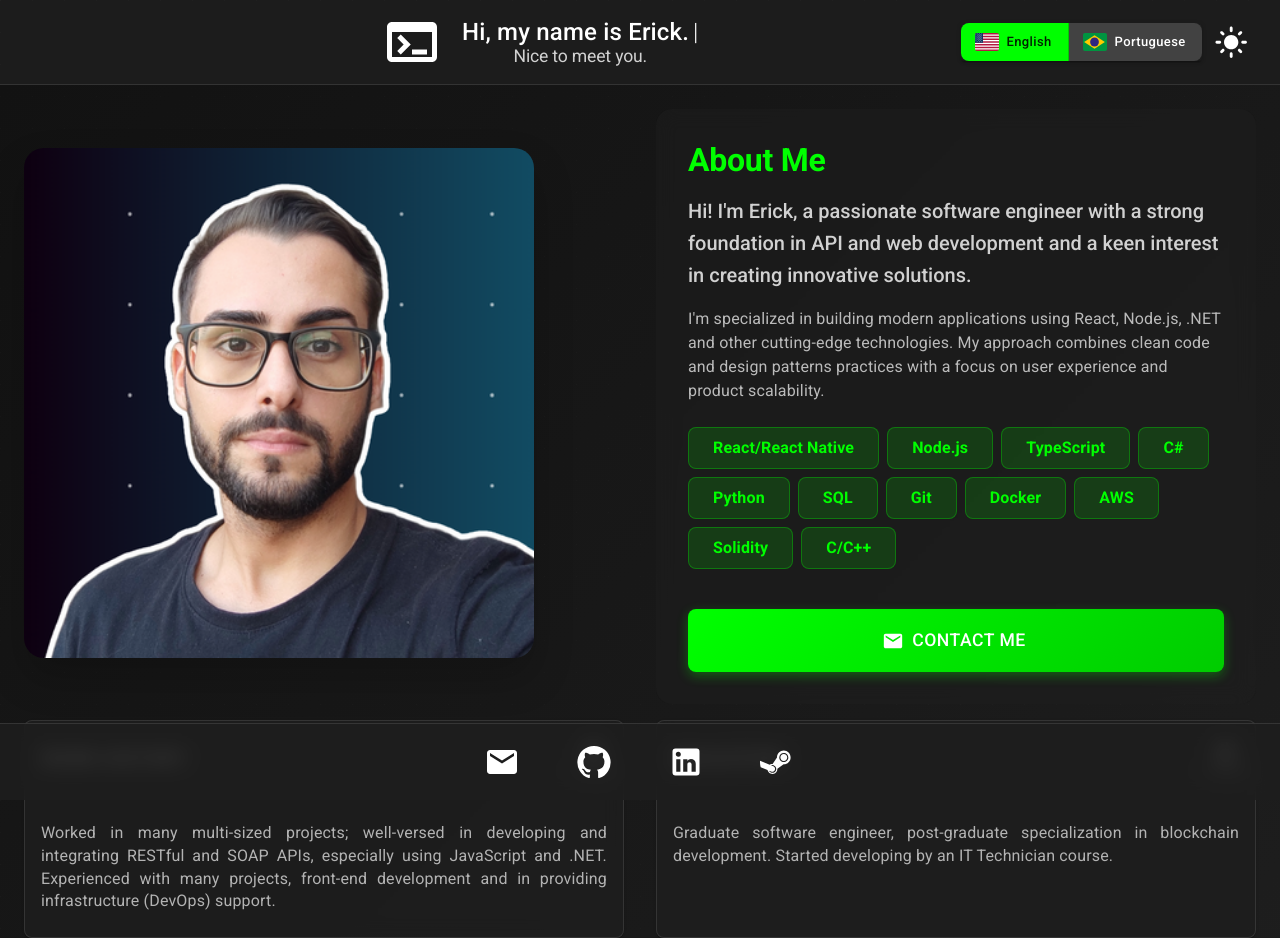
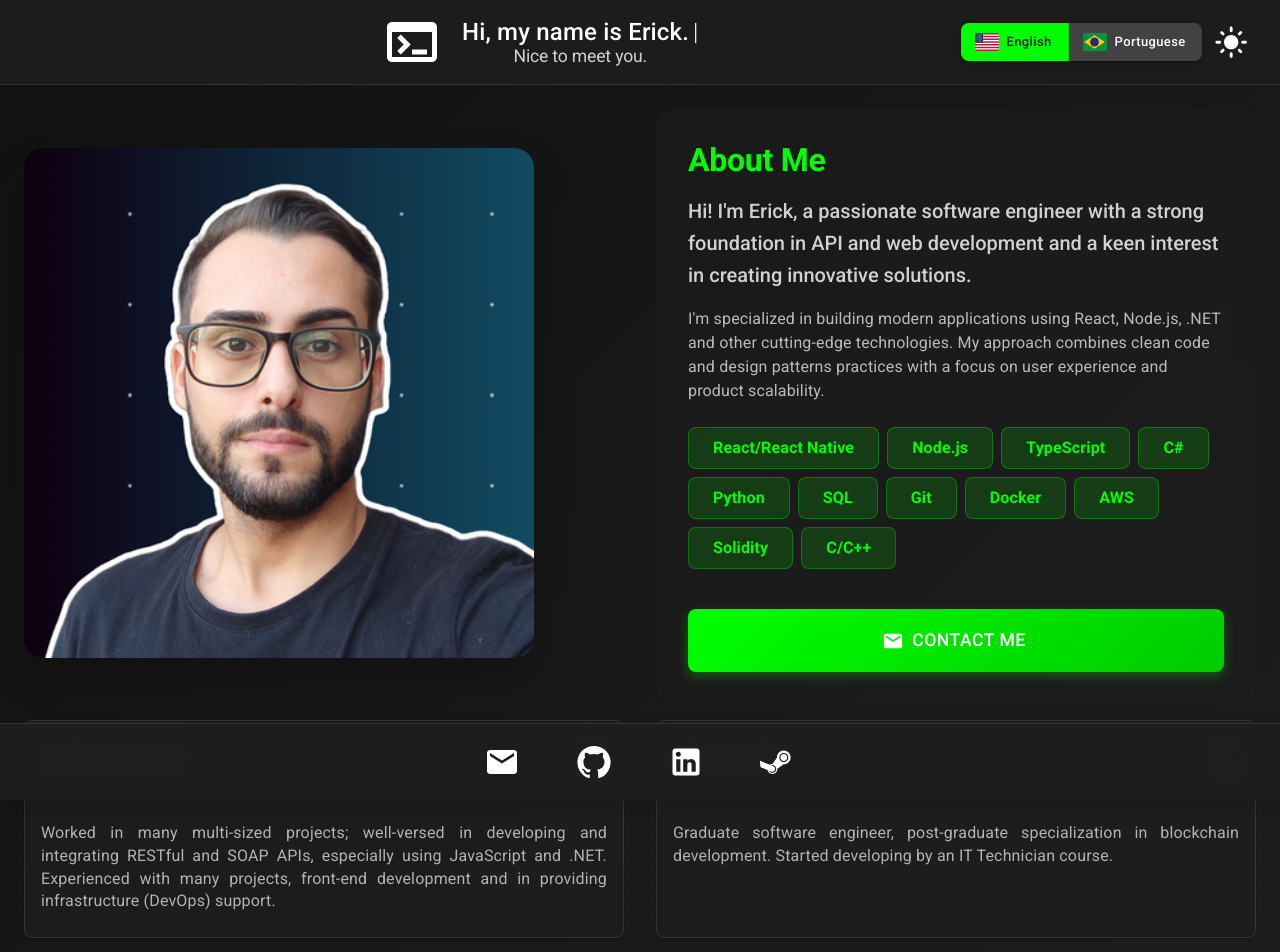
Before and after one commit to rckmath/rckmath.github.io, a React (Vite) app: page / in a window 1280 px wide. Shown: the top 952 px of the page. Built offline with nearby package versions, Linux system fonts and the light colour scheme.

Commit message:
fix: last card not fully visible

```diff
--- a/src/App.css
+++ b/src/App.css
@@ -21,11 +21,13 @@ main {
   flex: 1;
   display: flex;
   flex-direction: column;
+  padding-bottom: 80px; /* Add space for fixed footer */
 }
 
 section {
   width: 100%;
   flex-grow: 1;
+  min-height: calc(100vh - 80px); /* Account for header and footer */
 }
 
 html {
--- a/src/components/Footer.jsx
+++ b/src/components/Footer.jsx
@@ -35,11 +35,12 @@ const Footer = () => {
         py: { xs: 1 },
         px: { xs: 2, sm: 3 },
         background: (theme) =>
-          alpha(theme.palette.background.paper, 0.8),
+          alpha(theme.palette.background.paper, 0.95),
         backdropFilter: "blur(10px)",
         borderTop: (theme) =>
           `1px solid ${alpha(theme.palette.divider, 0.1)}`,
         zIndex: 1000,
+        boxShadow: (theme) => `0 4px 12px ${alpha(theme.palette.common.black, 0.1)}`,
       }}
     >
       <Container maxWidth="xl" sx={{ px: { xs: 2, sm: 3 } }}>
--- a/src/pages/Home.jsx
+++ b/src/pages/Home.jsx
@@ -74,7 +74,7 @@ const Home = () => {
               </Grid>
             </Grid>
           </Container>
-          <Container maxWidth="xl" sx={{ pt: 2 }}>
+          <Container maxWidth="xl" sx={{ pt: 2, pb: { xs: 8, sm: 10 } }}>
             <Grid container spacing={4} alignItems="stretch">
               {CardsTitles(isMobile).map((title) => (
                 <Grid item xs={12} md={6} key={title}>
```
